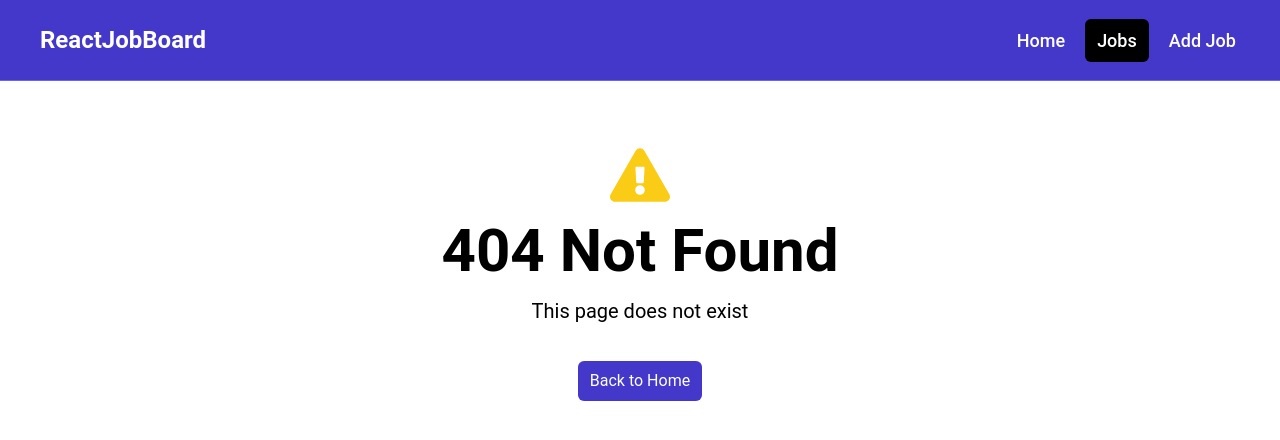
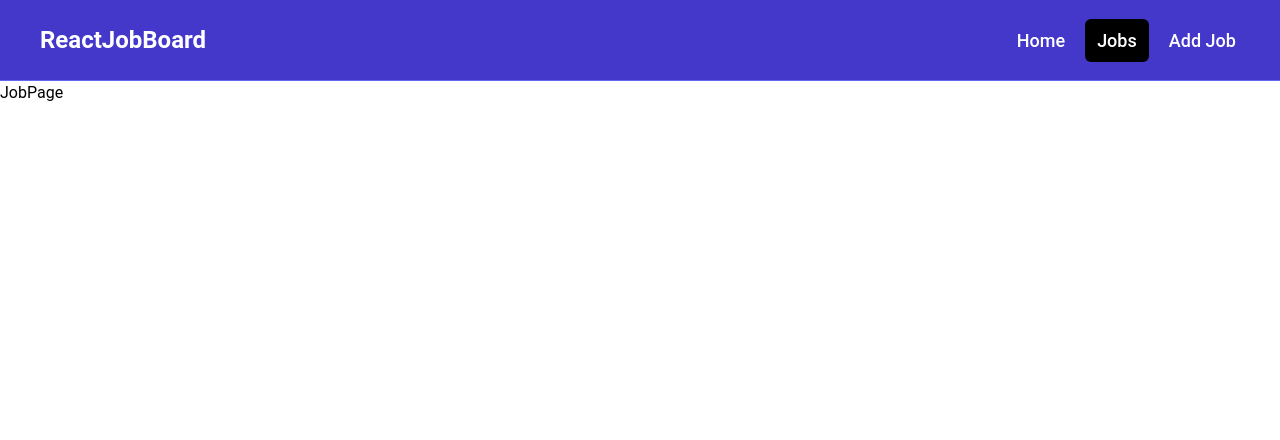
Before and after one commit to Drakkarrr/react-job-board, a React (Vite) app: page /jobs/1 in a window 1280 px wide. Before the commit this address had no page. Shown: the top 440 px of the page. Built offline with nearby package versions, Linux system fonts and the light colour scheme.

Commit message:
initial job page data loader

```diff
--- a/src/App.jsx
+++ b/src/App.jsx
@@ -9,12 +9,14 @@
 import MainLayout from '@/layouts/MainLayout';
 import JobsPage from '@/pages/JobsPage';
 import NotFoundPage from '@/pages/NotFoundPage';
+import JobPage from './pages/JobPage';
 
 const router = createBrowserRouter(
   createRoutesFromElements(
     <Route path='/' element={<MainLayout />}>
       <Route index element={<HomePage />} />
       <Route path='/jobs' element={<JobsPage />} />
+      <Route path='/jobs/:id' element={<JobPage />} />
       <Route path='*' element={<NotFoundPage />} />
     </Route>
   )
--- a/src/components/Job.jsx
+++ b/src/components/Job.jsx
@@ -36,7 +36,7 @@
             {job.location}
           </div>
           <Link
-            to={`/job/${job.id}`}
+            to={`/jobs/${job.id}`}
             className='h-[36px] bg-indigo-500 hover:bg-indigo-600 text-white px-4 py-2 rounded-lg text-center text-sm'>
             Read More
           </Link>
--- /dev/null
+++ b/src/pages/JobPage.jsx
@@ -0,0 +1,7 @@
+import React from 'react';
+
+const JobPage = () => {
+  return <div>JobPage</div>;
+};
+
+export default JobPage;
```
